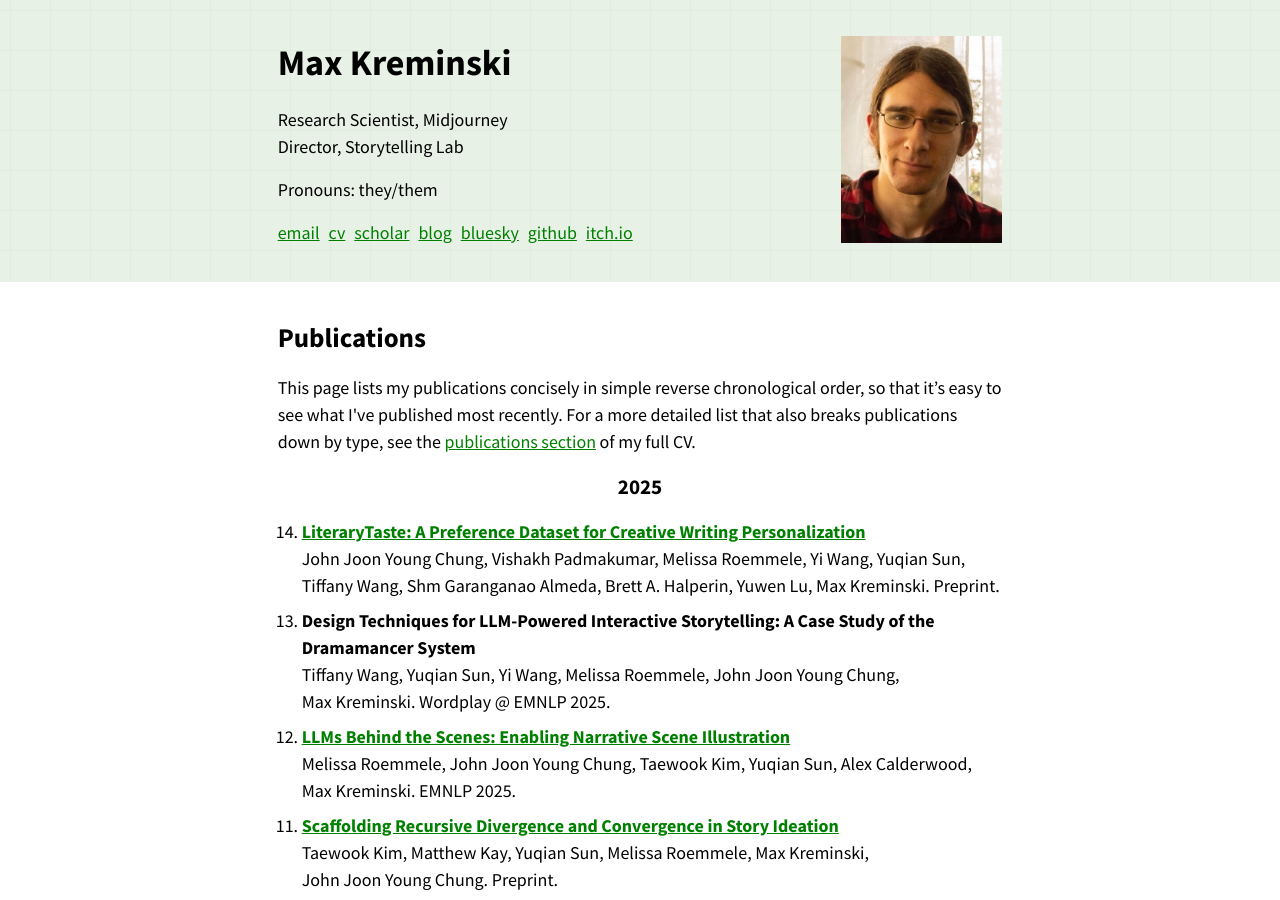
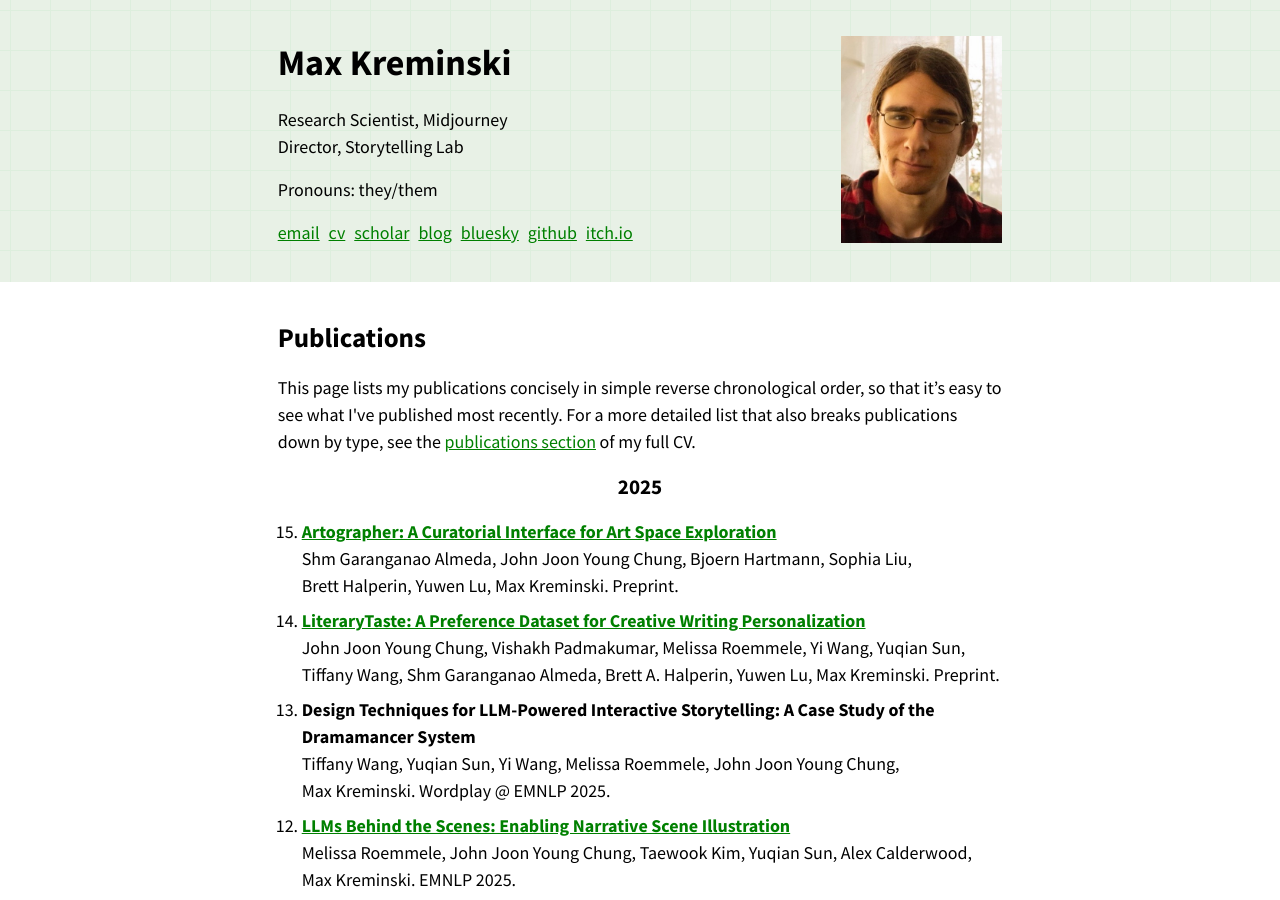
Before and after one commit to mkremins/mkremins.github.io, a Jekyll site: the page built from publications/index.html, in a window 1280 px wide and 900 px high. Built offline with Jekyll 4.4.1, drawn with Linux system fonts in a browser that asks for light colours.

Commit message:
Add Artographer preprint

```diff
--- a/_data/publications.json
+++ b/_data/publications.json
@@ -1,4 +1,12 @@
 [
+{
+  "title": "Artographer: A Curatorial Interface for Art Space Exploration",
+  "url": "https://arxiv.org/abs/2512.02288",
+  "authors": ["Shm Garanganao Almeda", "John Joon Young Chung", "Bjoern Hartmann", "Sophia Liu", "Brett Halperin", "Yuwen Lu", "Max Kreminski"],
+  "year": "2025",
+  "venue": "Preprint",
+  "pubtype": "other",
+},
 {
   "title": "LiteraryTaste: A Preference Dataset for Creative Writing Personalization",
   "url": "https://arxiv.org/abs/2511.09310",
--- a/cv/index.html
+++ b/cv/index.html
@@ -389,7 +389,7 @@ layout: null
       <h3>Visiting Researchers</h3>
       <div class="dated-entry">
         <div class="dated-date">2025</div>
-        <div class="dated-content">Shm Almeda (UC Berkeley PhD student). Artographer, an interactive visual-spatial substrate for image dataset exploration and contextualized image generation.</div>
+        <div class="dated-content">Shm Almeda (UC Berkeley PhD student). Artographer, an interactive visual-spatial substrate for image dataset exploration and contextualized image generation [<a href="#OP8">OP8</a>].</div>
       </div>
       <div class="dated-entry">
         <div class="dated-date">2025</div>
```
